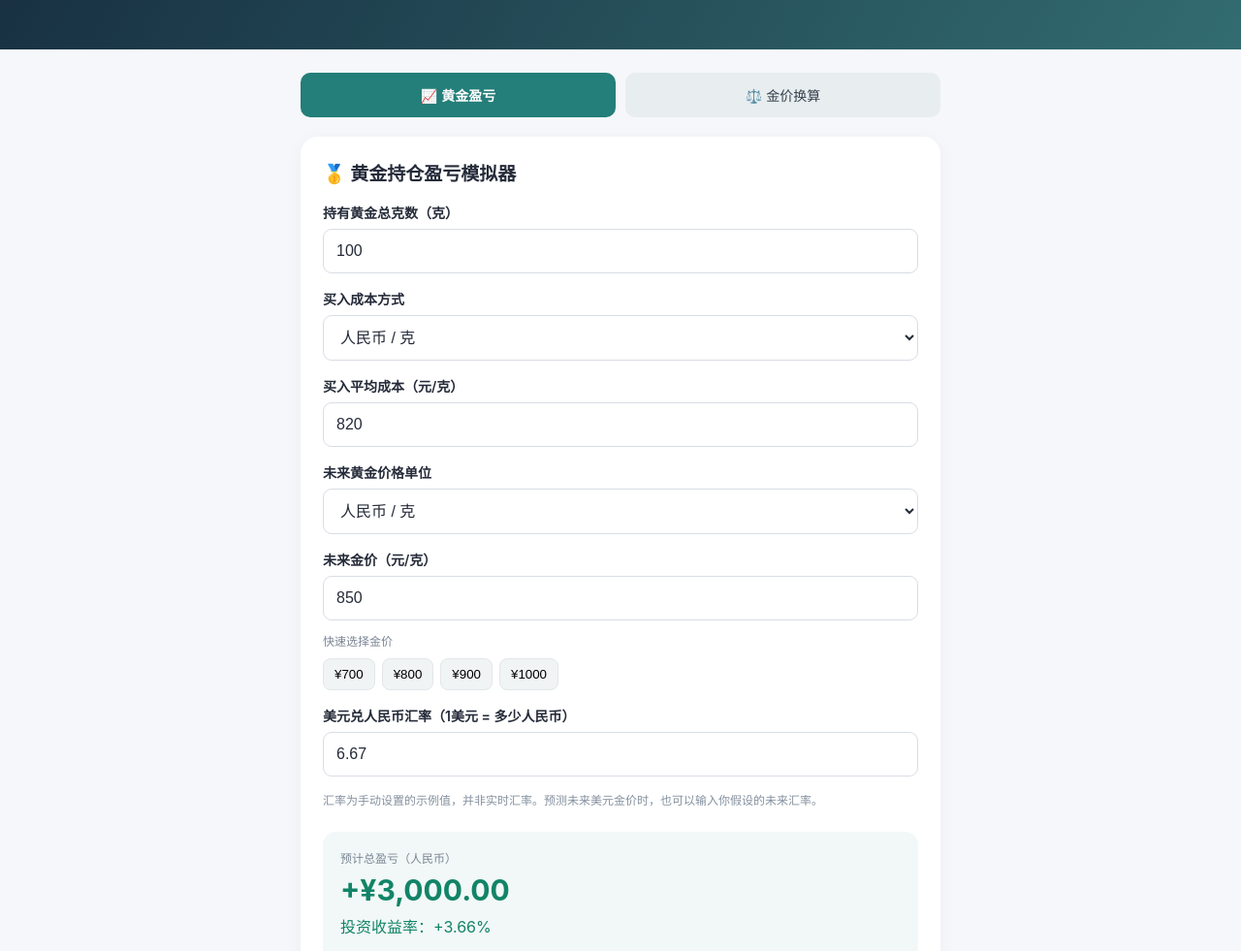
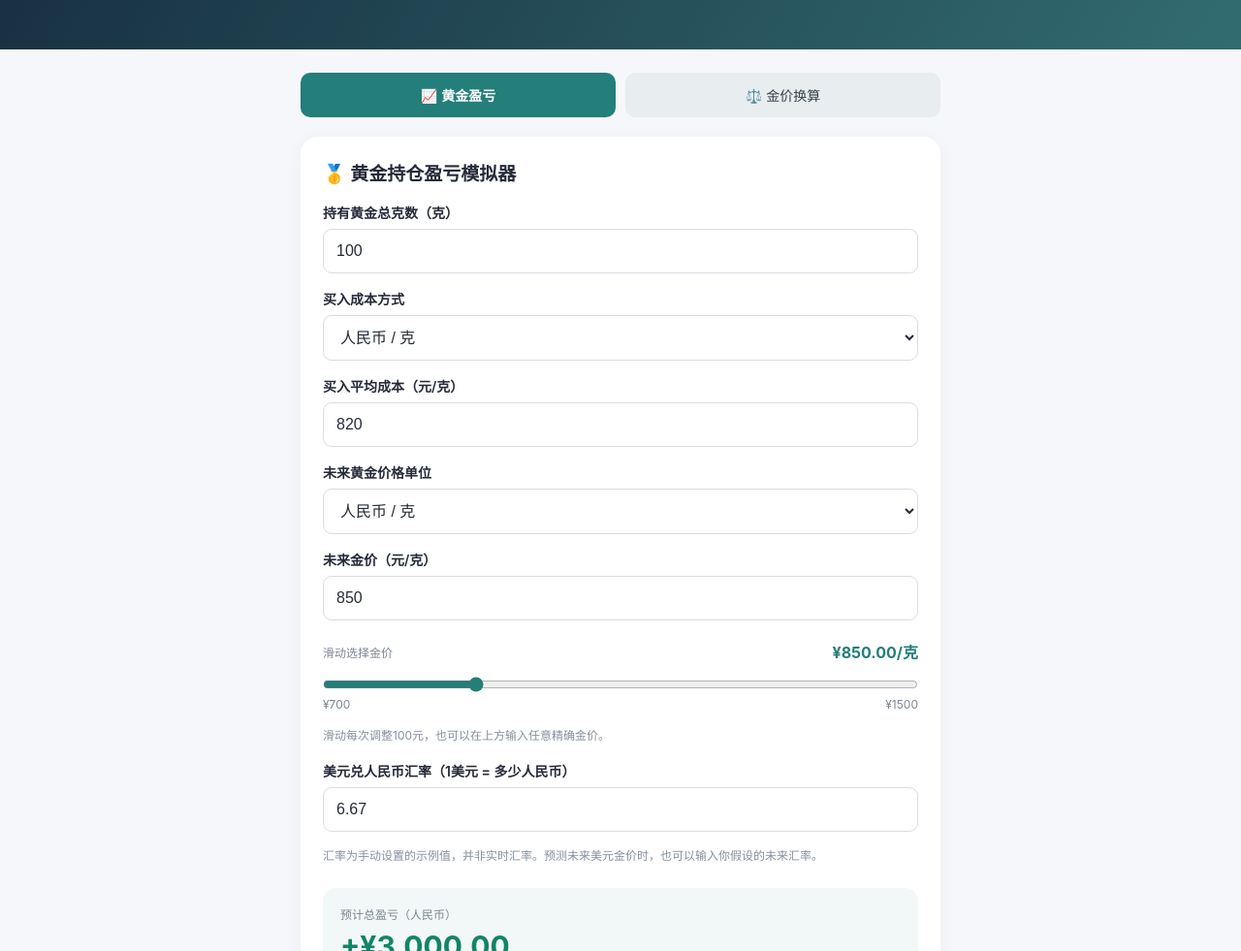
Before and after one commit to rikigoogle/family-tools, a plain HTML site: page index.html in a window 1280 px wide. Shown: the part 119-1100 px from the top of the page at 97% size. Drawn offline with Linux system fonts and the light colour scheme.

Commit message:
Update index.html

```diff
--- a/index.html
+++ b/index.html
@@ -73,15 +73,33 @@ footer{text-align:center;color:#9aa3ad;font-size:12px;padding:15px}
 <label id="priceLabel">未来金价（元/克）</label>
 <input id="future" type="number" min="0" step="any" value="850" oninput="calculate()">
 
-<div id="quickCny">
-<div class="muted" style="margin-top:12px">快速选择金价</div>
-<div class="chips">
-<button onclick="setPrice(700)">¥700</button>
-<button onclick="setPrice(800)">¥800</button>
-<button onclick="setPrice(900)">¥900</button>
-<button onclick="setPrice(1000)">¥1000</button>
+
+<div id="quickCny" style="margin-top:20px">
+  <div style="display:flex;justify-content:space-between;align-items:center;gap:10px">
+    <span class="muted">滑动选择金价</span>
+    <strong id="sliderPrice" style="color:#247e79">
+      ¥850.00/克
+    </strong>
+  </div>
+
+  <input
+    id="cnySlider"
+    type="range"
+    min="700"
+    max="1500"
+    step="100"
+    value="900"
+    style="width:100%;padding:0;border:0;accent-color:#247e79;cursor:pointer;margin:14px 0 5px"
+    oninput="setPrice(this.value)"
+  >
+
+  <div class="muted" style="display:flex;justify-content:space-between">
+    <span>¥700</span>
+    <span>¥1500</span>
+  </div>
+  <p class="note">滑动每次调整100元，也可以在上方输入任意精确金价。</p>
 </div>
-</div>
+
 
 <div id="quickUsd" class="hidden">
 <div class="muted" style="margin-top:12px">快速选择国际金价</div>
```
